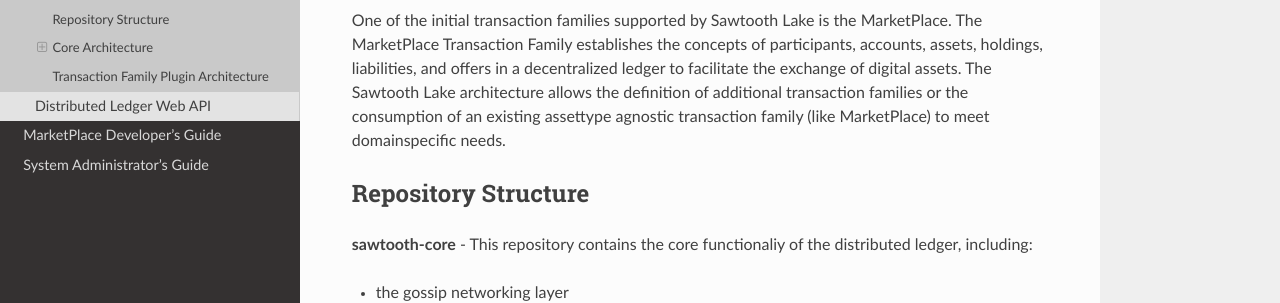
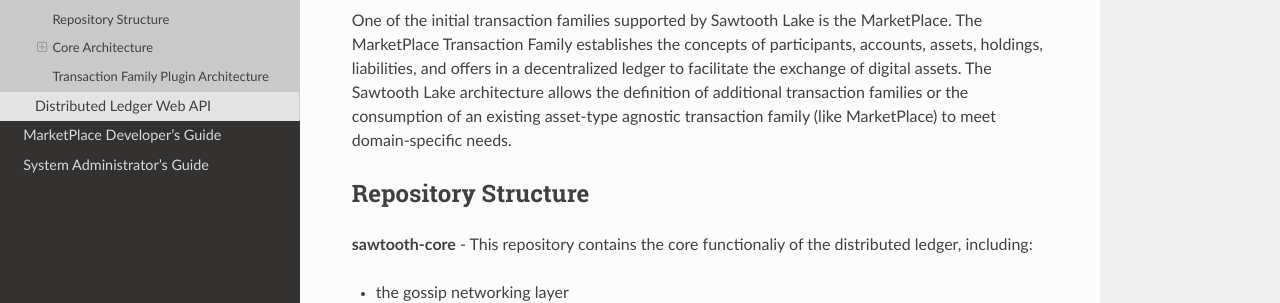
Before and after one commit to hyperledger-archives/sawtooth-core, a Sphinx documentation site: the page built from source/sawtooth_developers_guide/architecture_overview.rst, in a window 1280 px wide and 900 px high. Shown: the part 351-654 px from the top of the window. Built offline with Sphinx 7.4.7 and the Read the Docs theme 2.0.0, drawn with Linux system fonts in a browser that asks for light colours; pages that are not in the unit, such as notebooks, are missing from menus.

Commit message:
Remove unicode character inserted from paste

```diff
--- a/source/sawtooth_developers_guide/architecture_overview.rst
+++ b/source/sawtooth_developers_guide/architecture_overview.rst
@@ -17,8 +17,8 @@
 and offers in a decentralized ledger to facilitate the exchange of
 digital assets. The Sawtooth Lake architecture allows the definition
 of additional transaction families or the consumption of an existing
-asset­type agnostic transaction family (like MarketPlace) to meet
-domain­specific needs.
+asset-type agnostic transaction family (like MarketPlace) to meet
+domain-specific needs.
 
 Repository Structure
 ====================
```
